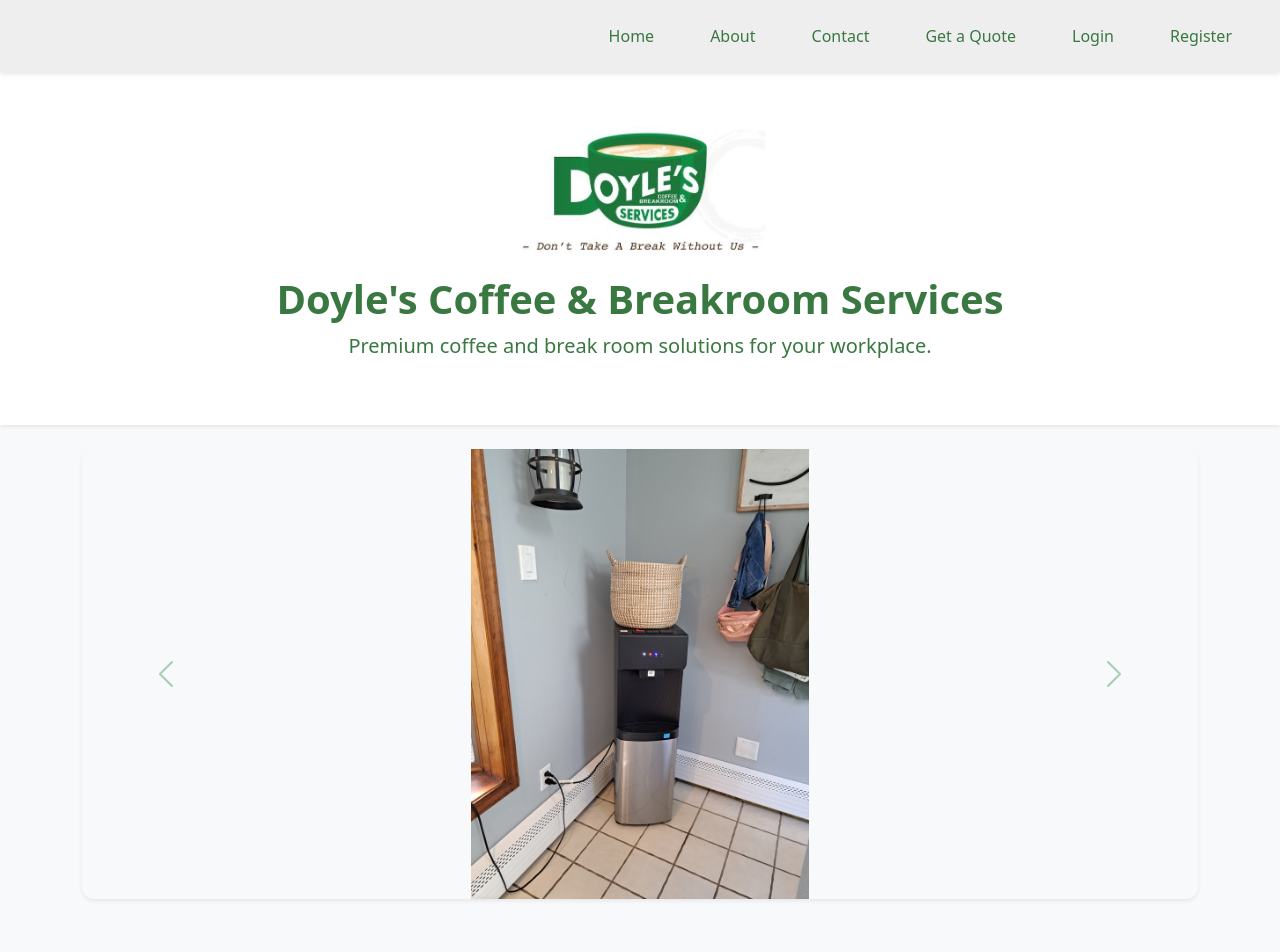
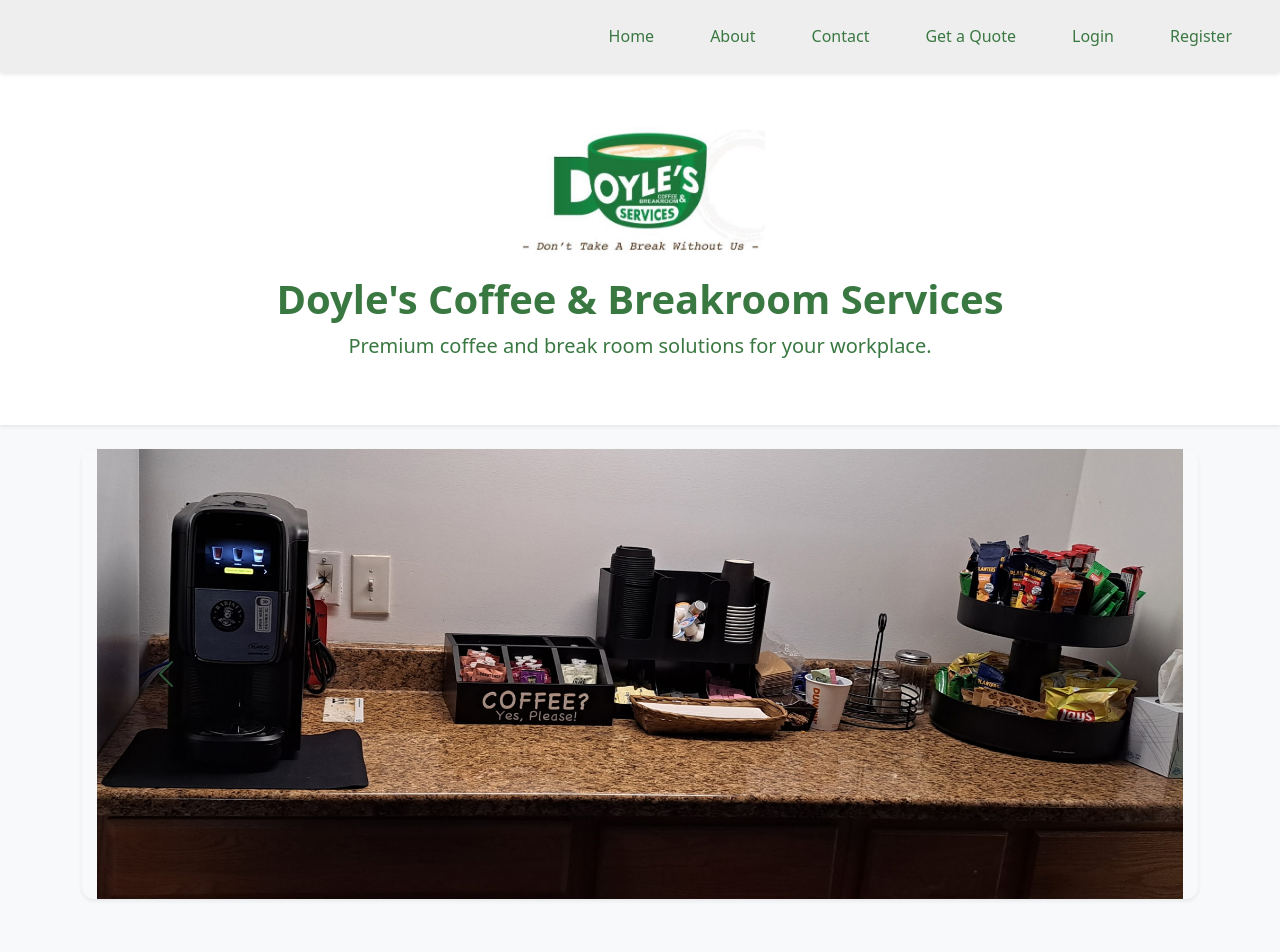
Before and after one commit to adriantheodor/doyles-coffee-front, a React (Create React App) app: page / in a window 1280 px wide. Shown: the top 952 px of the page. Built offline with nearby package versions, Linux system fonts and the light colour scheme; no server answers.

Commit message:
change photo

```diff
--- a/src/pages/HomePage.js
+++ b/src/pages/HomePage.js
@@ -42,6 +42,10 @@ const HomePage = ({ onLogin }) => {
           {/* ... (Keep your carousel code exactly the same) ... */}
           <div className="carousel-inner rounded-4 overflow-hidden">
             <div className="carousel-item active">
+              <img src={pic6} className="d-block w-100" alt="Breakroom setup" />
+            </div>
+
+            <div className="carousel-item">
               <img src={pic1} className="d-block w-100" alt="Coffee service" />
             </div>
             <div className="carousel-item">
@@ -56,9 +60,7 @@ const HomePage = ({ onLogin }) => {
             <div className="carousel-item">
               <img src={pic5} className="d-block w-100" alt="Breakroom setup" />
             </div>
-            <div className="carousel-item">
-              <img src={pic6} className="d-block w-100" alt="Breakroom setup" />
-            </div>
+
             <div className="carousel-item">
               <img src={pic7} className="d-block w-100" alt="Breakroom setup" />
             </div>
```
